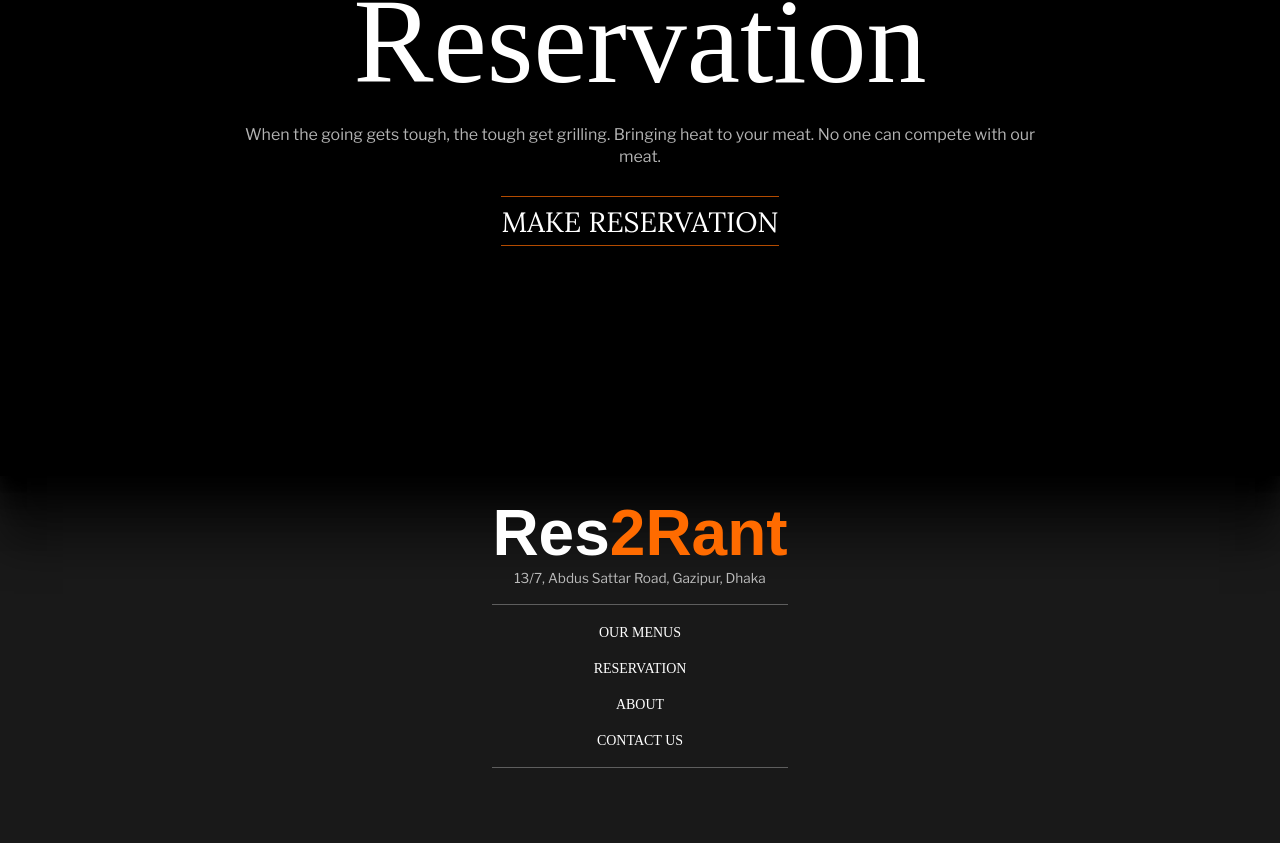
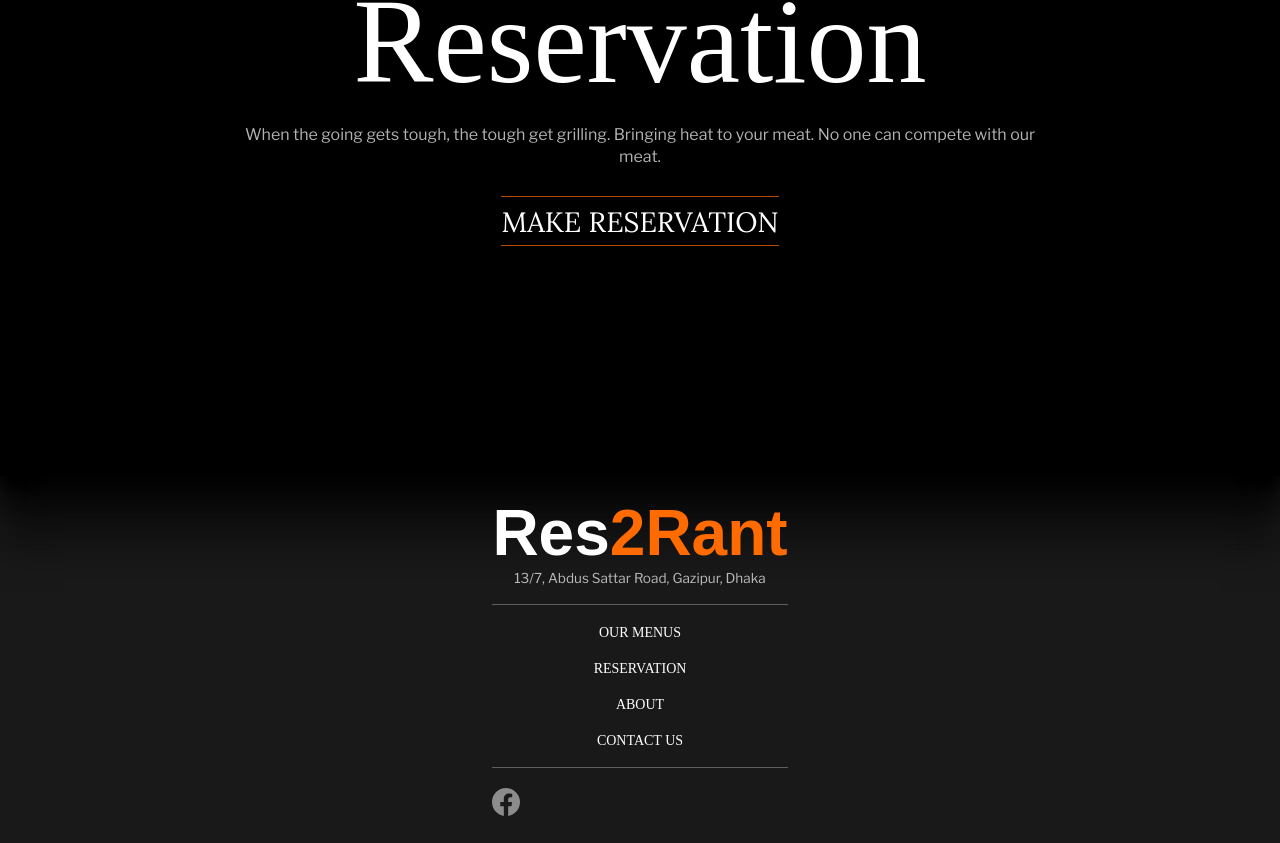
Before and after one commit to nazmus767921/Restaurant_project-1.00, a React (Vite) app: page / in a window 1280 px wide. Shown: the part 2898-3741 px from the top of the page. Built offline with nearby package versions, Linux system fonts and the light colour scheme; a web font is replaced by a local one.

Commit message:
M: data provided

```diff
--- a/src/components/UI/Footer/components/FooterExtras/FooterSocialSection/FooterSocialSection.jsx
+++ b/src/components/UI/Footer/components/FooterExtras/FooterSocialSection/FooterSocialSection.jsx
@@ -1,10 +1,11 @@
+import { footer } from "../../../../../../constant/en-us/shared.constants";
 import SocialIcon from "../../../../SocialIcon";
 import { Wrapper } from "./style/FooterSocialSection.styles";
 
 const FooterSocialSection = () => {
 	return (
 		<Wrapper>
-			<SocialIcon />
+			<SocialIcon>{footer.socials[0].icon}</SocialIcon>
 		</Wrapper>
 	);
 };
```
